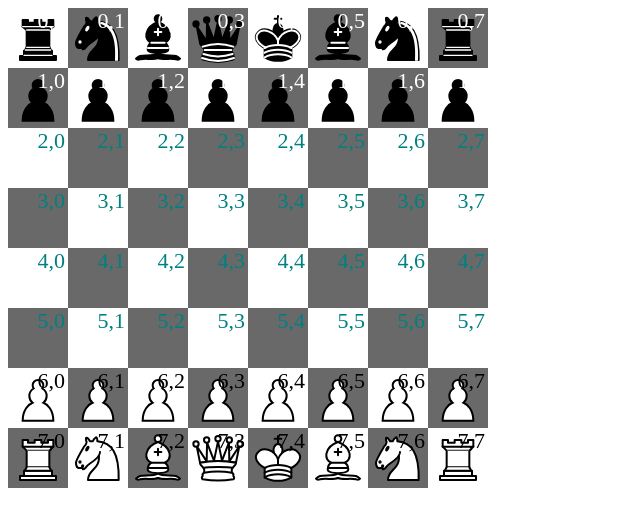
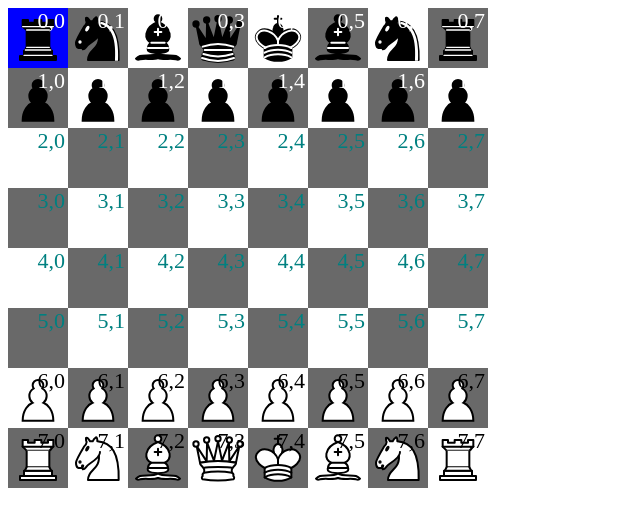
Before and after one commit to ananttuli/chessjs2, a website with bundled scripts: page public/index.html in a window 1280 px wide. Both pictures are taken after a click on the element 38 px from the left and 38 px from the top of the page. Shown: the whole page, without its empty margins (0-640 px from the left). Built offline with nearby package versions, Linux system fonts and the light colour scheme.

Commit message:
pieces start moving, still need to sort out replaying from moves

```diff
--- a/public/style.css
+++ b/public/style.css
@@ -76,3 +76,7 @@
 .square.candidate {
   outline: 0.5em double gold;
 }
+
+.square.selected {
+  background: blue;
+}
--- a/src/Board.ts
+++ b/src/Board.ts
@@ -1,4 +1,5 @@
 import { isEmpty, Game, GameUI } from "./Game.js";
+import { MoveMade } from "./Move.js";
 import { Color, Piece, PieceType } from "./Piece.js";
 
 function getSquareColor(row: number, col: number): Color {
@@ -85,6 +86,22 @@ export function Board() {
               square.classList.remove("candidate");
             }
 
+            if (ui.currentCoords?.[0] === i && ui.currentCoords?.[1] === j) {
+              square.classList.add("selected");
+            } else {
+              square.classList.remove("selected");
+            }
+
+            square.onclick = () => {
+              const legalMove = ui.findLegalMoveAt(i, j);
+
+              if (legalMove) {
+                game.makeMove(legalMove);
+                // game.state.moves.push(new MoveMade(legalMove, game.state.));
+                this.render(ui);
+              }
+            };
+
             if (!isEmpty(piece)) {
               const pieceEl = pieceEls[piece.uuid] || createPieceEl(piece);
 
--- a/src/Game.ts
+++ b/src/Game.ts
@@ -1,4 +1,4 @@
-import { Move, MoveMade } from "./Move.js";
+import { Move, MoveMade, MoveType } from "./Move.js";
 import { Color, Piece, PieceFactory, PieceType } from "./Piece.js";
 import { Square } from "./Position.js";
 import { tryParseInt } from "./util.js";
@@ -60,9 +60,9 @@ export class GameUI {
 
   constructor(public game: Game) {}
 
-  isCurrentlyHighlighted(row: number, col: number): boolean {
+  getCurrentlySelectedPieceLegalMoves() {
     if (!this.currentSelectedPiece || !this.currentCoords) {
-      return false;
+      return [];
     }
 
     const [selectedX, selectedY] = this.currentCoords;
@@ -74,31 +74,35 @@ export class GameUI {
       this.game.position
     );
 
-    const isOneOfTheLegalMoves = !!legalMoves.find(
-      (move) => move.toX === row && move.toY === col
+    return legalMoves;
+  }
+
+  findLegalMoveAt(row: number, col: number) {
+    return this.getCurrentlySelectedPieceLegalMoves().find(
+      (m) => m.toX === row && m.toY === col
     );
+  }
 
-    console.log(
-      JSON.parse(
-        JSON.stringify({ currentSelectedPiece: this.currentSelectedPiece })
-      ),
-      JSON.parse(JSON.stringify(this.currentCoords)),
-      [row, col],
-      isOneOfTheLegalMoves,
-      JSON.parse(JSON.stringify(legalMoves))
-    );
-
-    return isOneOfTheLegalMoves;
+  isCurrentlyHighlighted(row: number, col: number): boolean {
+    return !!this.findLegalMoveAt(row, col);
   }
 }
+
+interface GameState {
+  moveNumber: number;
+  turn: string;
+  moves: MoveMade[];
+}
+
 export class Game {
-  state: {
-    moveNumber: number;
-    turn: string;
-    moves: MoveMade[];
-  } = { moveNumber: 1, turn: Color.WHITE, moves: [] };
+  state: GameState = { moveNumber: 1, turn: Color.WHITE, moves: [] };
+  position: Position;
 
-  constructor(public position: Position) {}
+  constructor(public startingPosition: Position) {
+    // const { state, position } = this.getFreshGameState(startingPosition);
+    this.position = startingPosition;
+    this.state = { moveNumber: 1, turn: Color.WHITE, moves: [] };
+  }
 
   get captured() {
     return this.state.moves.map((m) => m.move.capturedPiece).filter((p) => !!p);
@@ -115,7 +119,77 @@ export class Game {
     this.state.moves.push(
       new MoveMade(move, this.state.turn, this.state.moveNumber)
     );
+
+    this.state.moveNumber += this.state.turn === Color.BLACK ? 1 : 0;
+
+    this.state.turn =
+      this.state.turn === Color.WHITE ? Color.BLACK : Color.WHITE;
+
+    const piece = this.position[move.x][move.y];
+    this.position[move.toX][move.toY] = piece;
+    this.position[move.x][move.y] = undefined;
+
+    // switch (move.moveType) {
+    //   case MoveType.MOVE:
+    //     this.position[move.x][move.y] = undefined;
+    //     break;
+    //   case MoveType.CAPTURE:
+    //     this.position[move.toX][move.toY] = this.position[move.x][move.y];
+    //     break;
+    //   default:
+    //     throw new Error("Unsupported");
+    // }
+
+    // this.rebuildGameStateFromMoves(this.state.moves);
+    // for (let i = 0; i < this.startingPosition.length; i++) {
+    //   for (let j = 0; j < this.startingPosition[i].length; j++) {}
+    // }
   };
+
+  // getFreshGameState(startingPosition: Position): {switch (move.moveType) {
+  //   state: GameState;
+  //   position: Position;
+  // } {
+  //   const newPosition: Position = this.clonePosition(startingPosition);
+  //   return {
+  //     state: { moveNumber: 1, turn: Color.WHITE, moves: [] },
+  //     position: newPosition,
+  //   };
+  // }
+
+  // rebuildGameStateFromMoves(moves: MoveMade[]) {
+  //   const { state, position } = this.getFreshGameState(this.startingPosition);
+
+  //   const newPosition = position;
+
+  //   for (const moveMade of moves) {
+  //     const { move } = moveMade;
+
+  //     switch (move.moveType) {
+  //       case MoveType.MOVE:
+  //         const piece = newPosition[move.x][move.y];
+  //         newPosition[move.toX][move.toY] = piece;
+  //         newPosition[move.x][move.y] = undefined;
+
+  //         state.moveNumber += 0.5;
+  //         state.turn = state.turn === Color.WHITE ? Color.BLACK : Color.WHITE;
+
+  //         state.moves.push(moveMade);
+  //       case MoveType.CAPTURE:
+  //       default:
+  //         throw new Error("Unsupported");
+  //     }
+  //   }
+
+  //   state.moveNumber = Math.floor(state.moveNumber);
+  //   this.position = newPosition;
+  //   this.state = state;
+  // }
+
+  // clonePosition(position: Position): Position {
+
+  //   return JSON.parse(JSON.stringify(position));
+  // }
 
   getLegalMoves = (piece: Piece, row: number, col: number) => {
     const legalMoves = piece.getLegalMoves?.(
```
